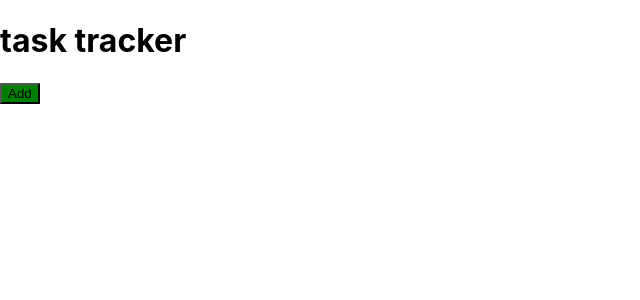
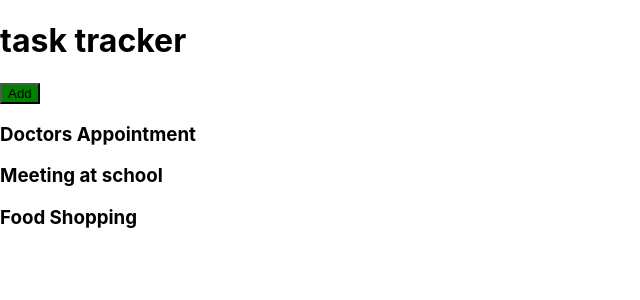
Before and after one commit to zengh100/react-task-tracker, a React (Create React App) app: page / in a window 1280 px wide. Shown: the top 300 px of the page, without its empty margins (0-640 px from the left). Built offline with nearby package versions, Linux system fonts and the light colour scheme.

Commit message:
Add Task component which uses list to create a list of components

```diff
--- a/src/App.js
+++ b/src/App.js
@@ -1,11 +1,13 @@
 //import logo from './logo.svg';
 //import './App.css';
 import Header from './components/Header'
+import Tasks from './components/Tasks'
 
 function App() {
   return (
     <div className="container">
       <Header />
+      <Tasks />
     </div>
   );
 }
--- /dev/null
+++ b/src/components/Tasks.js
@@ -0,0 +1,31 @@
+//import React from 'react'
+const tasks = [
+    {
+        id: 1,
+        text: 'Doctors Appointment',
+        day: 'Feb 5th at 2:30pm',
+        reminder: true,
+    },
+    {
+        id: 2,
+        text: 'Meeting at school',
+        day: 'Feb 6th at 1:30pm',
+        reminder: true,
+    },
+    {
+        id: 3,
+        text: 'Food Shopping',
+        day: 'Feb 5th at 2:30pm',
+        reminder: false,
+    }
+
+]
+const Tasks = () => {
+    return (
+        <>
+          {tasks.map((task)=>(<h3>{task.text}</h3>))}
+        </>
+    )
+}
+
+export default Tasks
```
